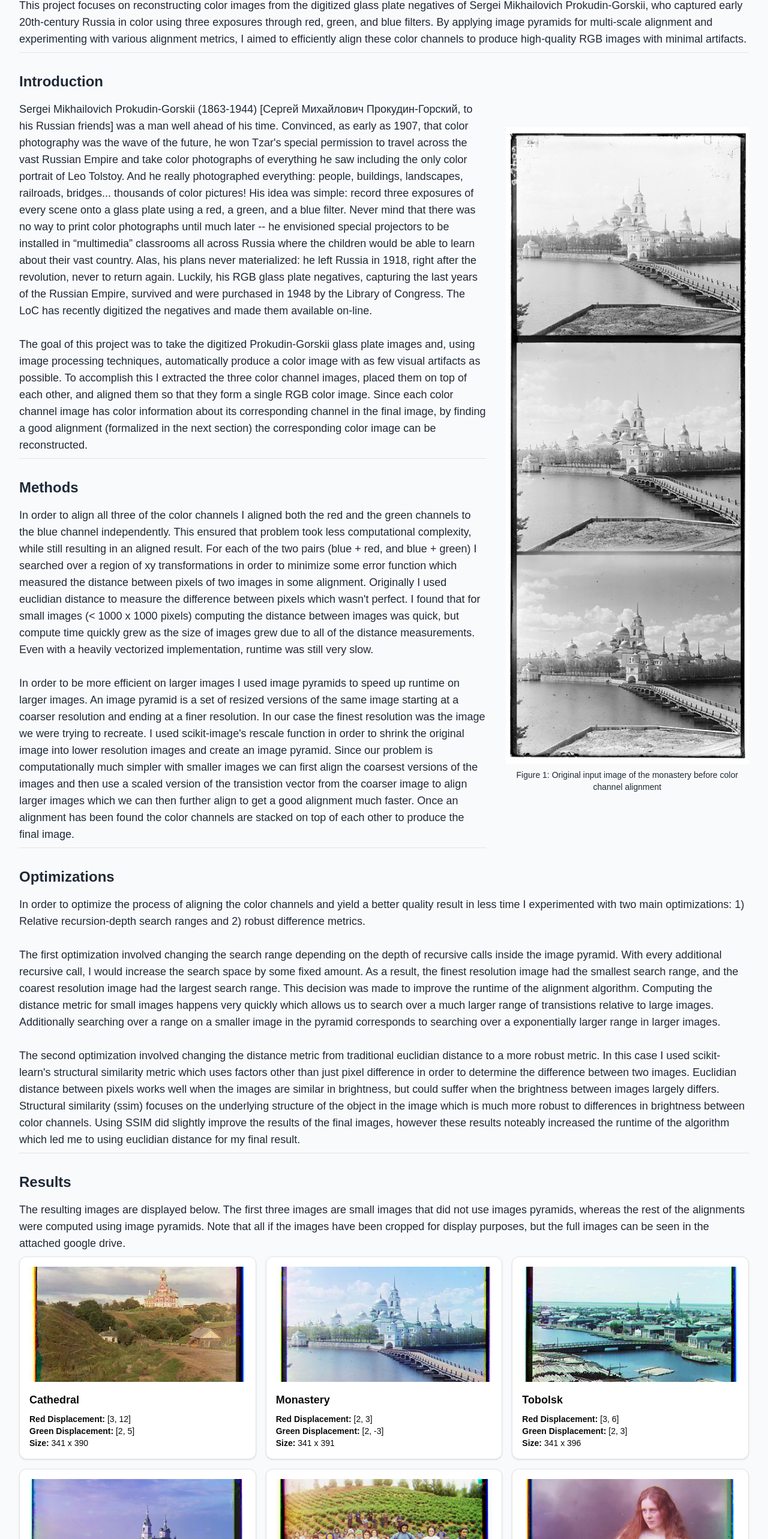
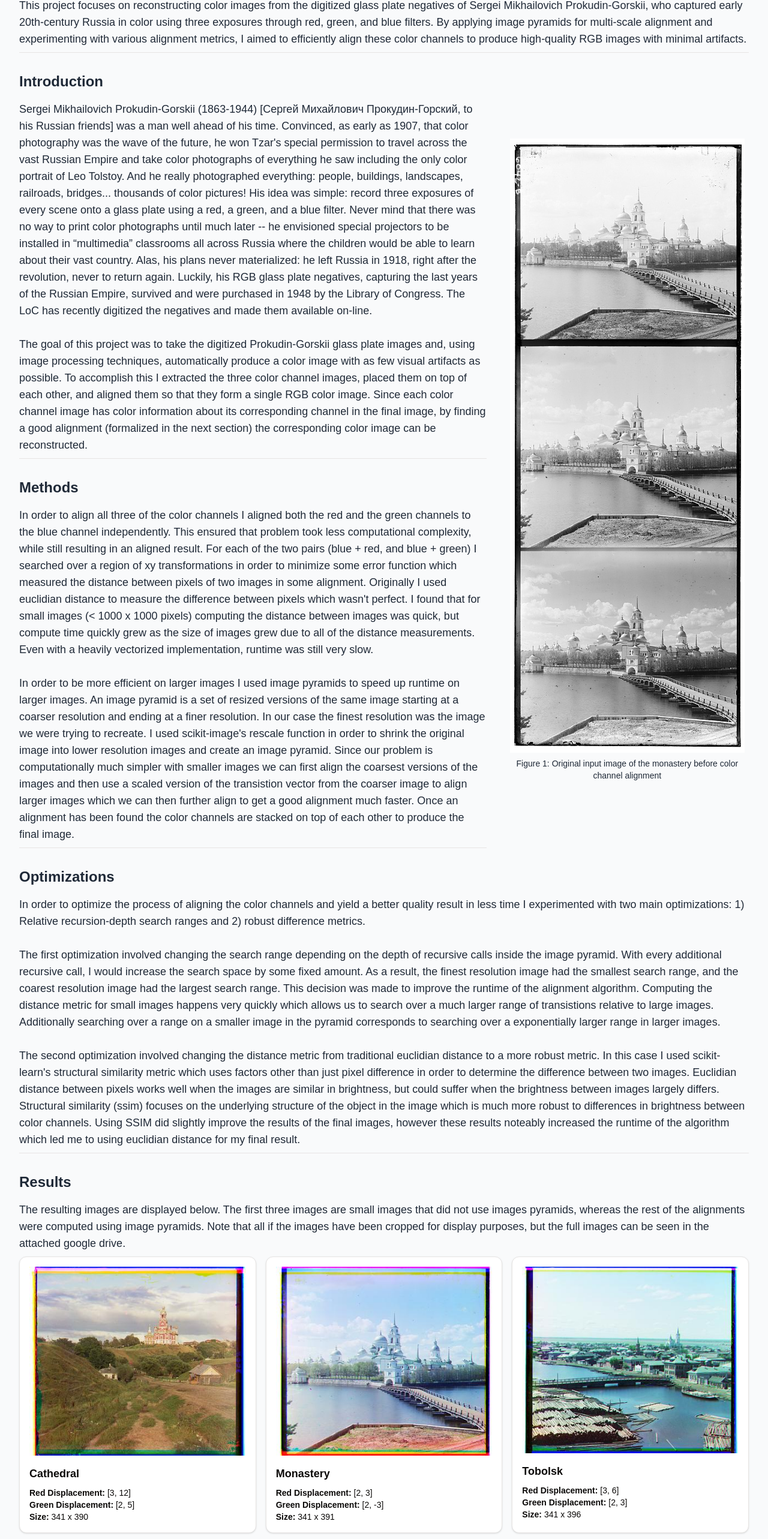
Before and after one commit to Jameson-Crate/jameson-crate-portfolio, a Next.js app: page /project1 in a window 1280 px wide. Shown: the part 230-2796 px from the top of the page at 60% size. Built offline with nearby package versions, Linux system fonts and the light colour scheme.

Commit message:
updated styles

```diff
--- a/app/project1/page.tsx
+++ b/app/project1/page.tsx
@@ -244,13 +244,15 @@ const ProjectPage = () => {
         </div>
         <div className="md:w-1/3 mt-8 md:mt-0 content-center">
           <figure className="mb-8">
+            <div className="flex justify-center">
             <Image
               src="/assets/project1/monastery_input.jpg"
               alt="Original monastery image input"
               width={400}
               height={300}
-              className="w-full h-auto"
+              className="w-auto h-auto"
             />
+            </div>
             <figcaption className="text-sm text-center mt-2">
               Figure 1: Original input image of the monastery before color
               channel alignment
@@ -311,15 +313,17 @@ const ProjectPage = () => {
           {images.map((image, index) => (
             <Dialog key={index}>
               <DialogTrigger asChild>
-                <Card className="overflow-hidden cursor-pointer hover:shadow-lg transition-shadow">
+                <Card className="overflow-hidden cursor-pointer hover:shadow-lg transition-shadow justify-center">
                   <CardContent className="p-4">
-                    <Image
-                      src={`/assets/project1/${image.file}`}
-                      alt={image.name}
-                      width={300}
-                      height={225}
-                      className="w-full h-48 object-cover mb-4"
-                    />
+                    <div className="flex justify-center">
+                      <Image
+                        src={`/assets/project1/${image.file}`}
+                        alt={image.name}
+                        width={image.size[0]}
+                        height={image.size[1]}
+                        className="w-auto h-auto object-cover mb-4"
+                      />
+                    </div>
                     <h3 className="text-lg font-semibold mb-2">{image.name}</h3>
                     <p className="text-sm">
                       <strong>Red Displacement:</strong> [{image.redDisp[0]},{" "}
@@ -331,7 +335,7 @@ const ProjectPage = () => {
                   </CardContent>
                 </Card>
               </DialogTrigger>
-              <DialogContent className="max-w-[90vw] max-h-[90vh] w-auto h-auto p-0">
+              <DialogContent className="w-auto h-auto p-0">
                 <div className="relative">
                   {isLoading && (
                     <div className="absolute inset-0 flex items-center justify-center bg-white bg-opacity-75">
```
